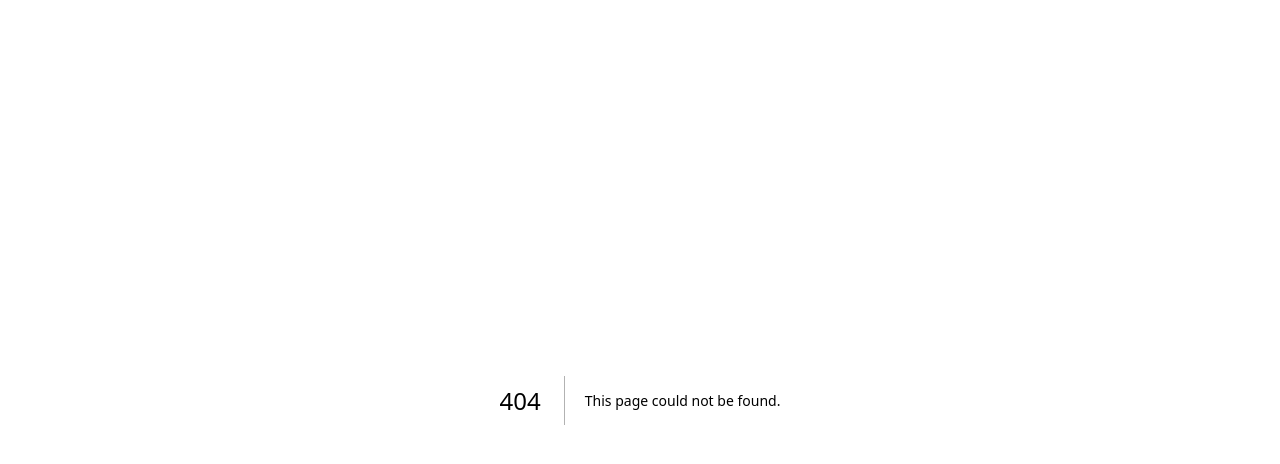
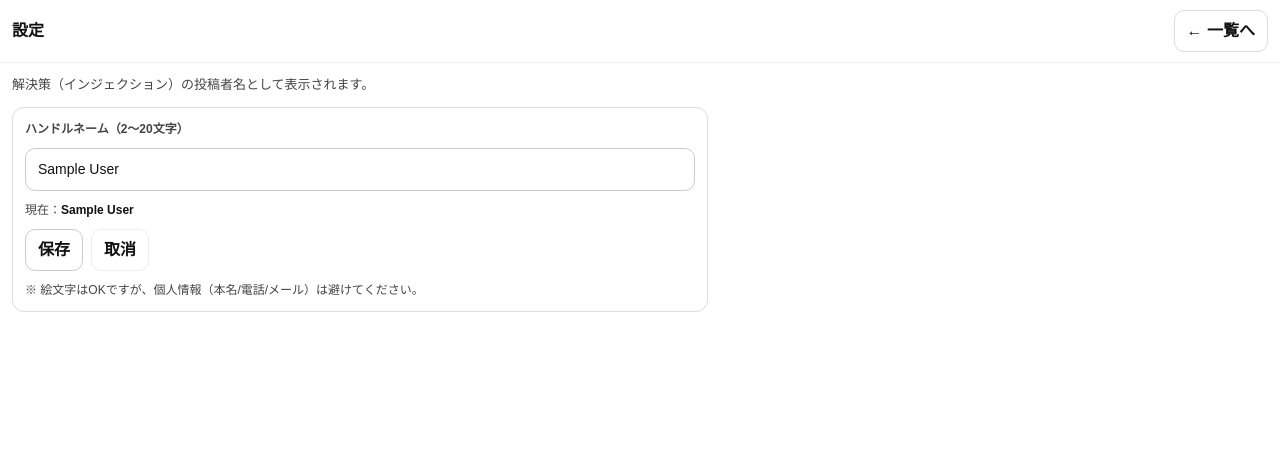
Before and after one commit to numericalpsychology-sketch/toc-cloud, a Next.js app: page /settings in a window 1280 px wide. Before the commit this address had no page. Shown: the top 464 px of the page. Built offline with nearby package versions, Linux system fonts and the light colour scheme; no server answers; the database is empty; sample sign-in values are in the browser's storage.

Commit message:
Add settings page to edit handle name

```diff
--- /dev/null
+++ b/app/settings/SettingsClient.tsx
@@ -0,0 +1,214 @@
+"use client";
+
+import Link from "next/link";
+import { useEffect, useState } from "react";
+import { useRouter } from "next/navigation";
+import { doc, getDoc, serverTimestamp, setDoc } from "firebase/firestore";
+import { db } from "@/lib/firebase/firestore";
+import { useAuth } from "@/hooks/useAuth";
+
+type UserProfile = {
+  handleName?: string;
+};
+
+export function SettingsClient() {
+  const { user, loading } = useAuth();
+  const router = useRouter();
+
+  const [handleName, setHandleName] = useState("");
+  const [initialHandleName, setInitialHandleName] = useState("");
+  const [saving, setSaving] = useState(false);
+  const [msg, setMsg] = useState<string>("");
+  const [err, setErr] = useState<string>("");
+
+  // 未ログインならログインへ
+  useEffect(() => {
+    if (loading) return;
+    if (!user?.uid) {
+      router.push(`/login?returnTo=${encodeURIComponent("/settings")}`);
+    }
+  }, [loading, user, router]);
+
+  // 現在のプロフィール取得
+  useEffect(() => {
+    let alive = true;
+
+    (async () => {
+      if (!user?.uid) return;
+      setErr("");
+      setMsg("");
+
+      try {
+        const snap = await getDoc(doc(db, "users", user.uid));
+        const current =
+          snap.exists() && (snap.data() as UserProfile).handleName
+            ? String((snap.data() as UserProfile).handleName)
+            : (user.displayName?.trim() ? user.displayName.trim() : "");
+
+        if (!alive) return;
+        setHandleName(current);
+        setInitialHandleName(current);
+      } catch (e: any) {
+        if (!alive) return;
+        setErr(e?.message ?? String(e));
+      }
+    })();
+
+    return () => {
+      alive = false;
+    };
+  }, [user?.uid, user?.displayName]);
+
+  if (loading || !user?.uid) {
+    return <div style={{ padding: 24, color: "#111" }}>読み込み中…</div>;
+  }
+
+  const canSave = handleName.trim().length >= 2 && handleName.trim().length <= 20;
+
+  return (
+    <div style={{ background: "white", color: "#111", minHeight: "100vh" }}>
+      {/* ヘッダー */}
+      <div
+        style={{
+          position: "sticky",
+          top: 0,
+          zIndex: 50,
+          background: "white",
+          borderBottom: "1px solid #eee",
+          padding: "10px 12px",
+          display: "flex",
+          justifyContent: "space-between",
+          alignItems: "center",
+          gap: 10,
+        }}
+      >
+        <div style={{ fontWeight: 700 }}>設定</div>
+
+        <Link
+          href="/"
+          style={{
+            padding: "8px 12px",
+            borderRadius: 10,
+            border: "1px solid #ddd",
+            background: "white",
+            fontWeight: 600,
+            textDecoration: "none",
+            color: "#111",
+          }}
+        >
+          ← 一覧へ
+        </Link>
+      </div>
+
+      <div style={{ padding: 12, maxWidth: 720 }}>
+        <div style={{ fontSize: 13, color: "#444", marginBottom: 12 }}>
+          解決策（インジェクション）の投稿者名として表示されます。
+        </div>
+
+        <div
+          style={{
+            border: "1px solid #ddd",
+            borderRadius: 12,
+            padding: 12,
+            background: "white",
+            display: "grid",
+            gap: 10,
+          }}
+        >
+          <div style={{ fontSize: 12, color: "#444", fontWeight: 700 }}>
+            ハンドルネーム（2〜20文字）
+          </div>
+
+          <input
+            value={handleName}
+            onChange={(e) => {
+              setHandleName(e.target.value);
+              setMsg("");
+              setErr("");
+            }}
+            placeholder="例：Tobi"
+            style={{
+              width: "100%",
+              padding: "10px 12px",
+              border: "1px solid #ccc",
+              borderRadius: 10,
+              color: "#111",
+              background: "white",
+              fontSize: 14,
+            }}
+          />
+
+          <div style={{ fontSize: 12, color: "#444" }}>
+            現在：<b style={{ color: "#111" }}>{initialHandleName || "未設定"}</b>
+          </div>
+
+          {err && <div style={{ color: "crimson", fontSize: 13 }}>エラー：{err}</div>}
+          {msg && <div style={{ color: "#111", fontSize: 13, fontWeight: 700 }}>{msg}</div>}
+
+          <div style={{ display: "flex", gap: 8, flexWrap: "wrap" }}>
+            <button
+              disabled={saving || !canSave}
+              onClick={async () => {
+                try {
+                  setSaving(true);
+                  setErr("");
+                  setMsg("");
+
+                  const v = handleName.trim();
+
+                  await setDoc(
+                    doc(db, "users", user.uid),
+                    { handleName: v, updatedAt: serverTimestamp() },
+                    { merge: true }
+                  );
+
+                  setInitialHandleName(v);
+                  setMsg("保存しました");
+                } catch (e: any) {
+                  setErr(e?.message ?? String(e));
+                } finally {
+                  setSaving(false);
+                }
+              }}
+              style={{
+                padding: "8px 12px",
+                borderRadius: 10,
+                border: "1px solid #ccc",
+                background: saving ? "#f5f5f5" : "white",
+                color: "#111",
+                fontWeight: 700,
+                cursor: saving || !canSave ? "not-allowed" : "pointer",
+              }}
+            >
+              {saving ? "保存中…" : "保存"}
+            </button>
+
+            <button
+              disabled={saving}
+              onClick={() => {
+                setHandleName(initialHandleName);
+                setMsg("");
+                setErr("");
+              }}
+              style={{
+                padding: "8px 12px",
+                borderRadius: 10,
+                border: "1px solid #eee",
+                background: "white",
+                color: "#111",
+                fontWeight: 600,
+                cursor: saving ? "not-allowed" : "pointer",
+              }}
+            >
+              取消
+            </button>
+          </div>
+
+          <div style={{ fontSize: 12, color: "#444" }}>
+            ※ 絵文字はOKですが、個人情報（本名/電話/メール）は避けてください。
+          </div>
+        </div>
+      </div>
+    </div>
+  );
+}
--- /dev/null
+++ b/app/settings/page.tsx
@@ -0,0 +1,5 @@
+import { SettingsClient } from "./SettingsClient";
+
+export default function Page() {
+  return <SettingsClient />;
+}
```
